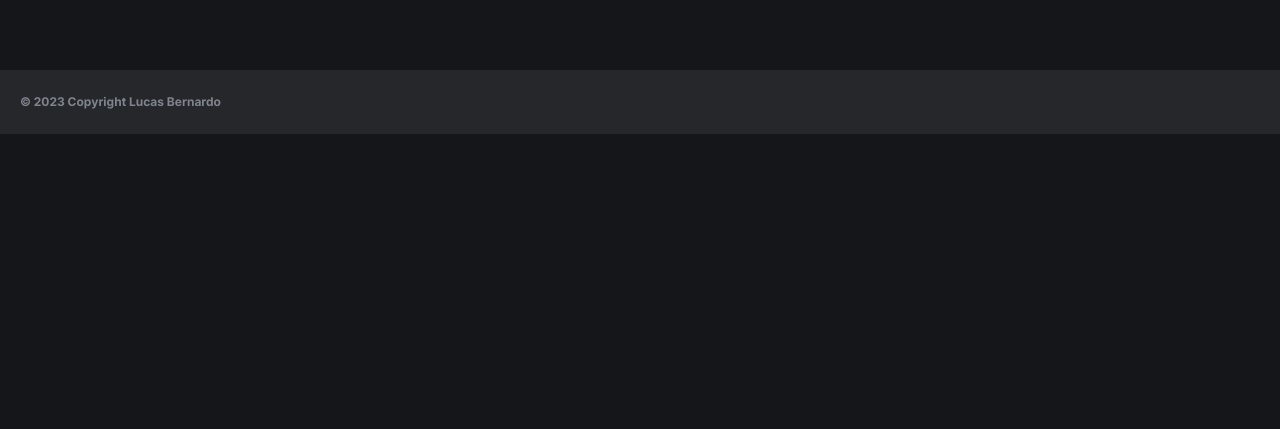
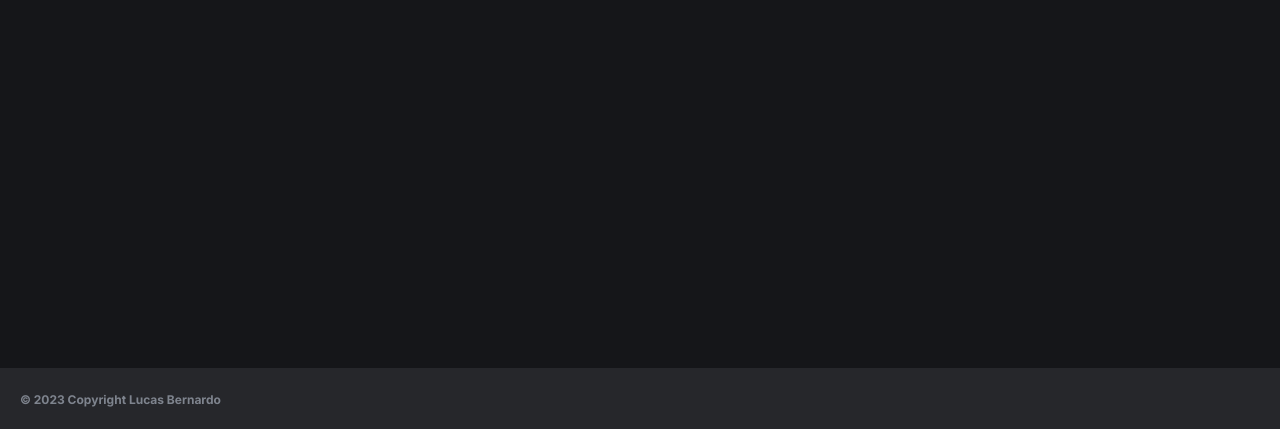
Before and after one commit to lucasbeniti/FSW-Barber, a Next.js app: page / in a window 1280 px wide. Shown: the part 368-797 px from the top of the page. Built offline with nearby package versions, Linux system fonts and the light colour scheme; no server answers; the database is empty.

Commit message:
feat: fix footer on bottom 0

```diff
--- a/app/components/footer.tsx
+++ b/app/components/footer.tsx
@@ -1,6 +1,6 @@
 const Footer = () => {
   return (
-    <div className="w-full bg-secondary py-6 px-5">
+    <div className="w-full bg-secondary py-6 px-5 absolute bottom-0">
       <p className="text-xs text-gray-400 font-bold opacity-75">
         © 2023 Copyright Lucas Bernardo
       </p>
```
